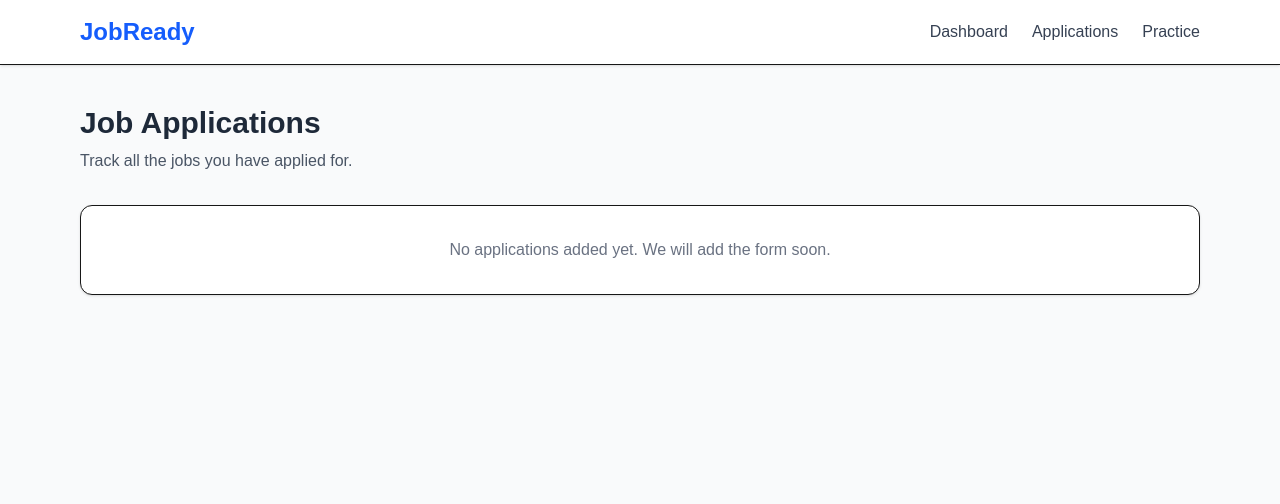
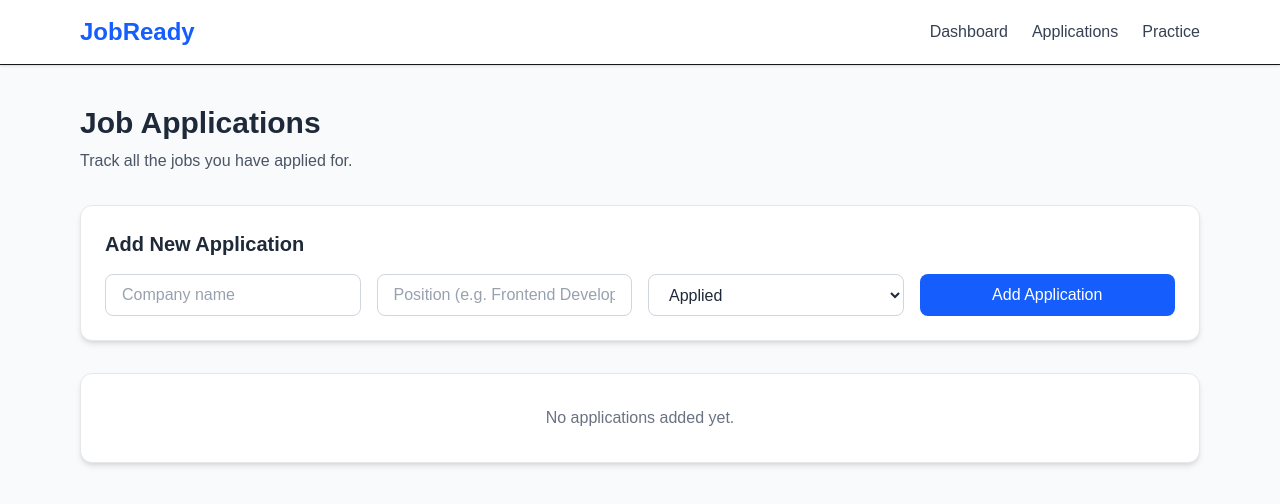
Before and after one commit to Kuldeep9711/job-ready, a Next.js app: page /applications in a window 1280 px wide. Shown: the top 504 px of the page. Built offline with nearby package versions, Linux system fonts and the light colour scheme.

Commit message:
feat: create applications page with add form, table and colored status badges

```diff
--- a/src/app/applications/page.tsx
+++ b/src/app/applications/page.tsx
@@ -1,6 +1,46 @@
+"use client";
+
+import { useState } from "react";
 import Header from "@/components/Header";
 
+interface JobApplication {
+  id: number;
+  company: string;
+  position: string;
+  status: string;
+  date: string;
+}
+
 export default function ApplicationsPage() {
+  const [applications, setApplications] = useState<JobApplication[]>([]);
+  const [company, setCompany] = useState("");
+  const [position, setPosition] = useState("");
+  const [status, setStatus] = useState("Applied");
+
+  const handleAddApplication = (e: React.FormEvent) => {
+    e.preventDefault();
+
+    if (!company || !position) {
+      alert("Please fill Company and Position");
+      return;
+    }
+
+    const newApplication: JobApplication = {
+      id: Date.now(),
+      company,
+      position,
+      status,
+      date: new Date().toLocaleDateString(),
+    };
+
+    setApplications([newApplication, ...applications]);
+
+    // Clear form
+    setCompany("");
+    setPosition("");
+    setStatus("Applied");
+  };
+
   return (
     <div className="min-h-screen bg-gray-50">
       <Header />
@@ -13,10 +53,102 @@ export default function ApplicationsPage() {
           Track all the jobs you have applied for.
         </p>
 
-        <div className="bg-white p-8 rounded-xl shadow-sm border text-center">
-          <p className="text-gray-500">
-            No applications added yet. We will add the form soon.
-          </p>
+        {/* Add Application Form */}
+       <div className="bg-white p-6 rounded-xl shadow-md border border-gray-200 mb-8">
+          <h2 className="text-xl font-semibold text-gray-800 mb-4">Add New Application</h2>
+
+          <form
+            onSubmit={handleAddApplication}
+            className="grid grid-cols-1 md:grid-cols-4 gap-4"
+          >
+            <input
+              type="text"
+              placeholder="Company name"
+              value={company}
+              onChange={(e) => setCompany(e.target.value)}
+              className="border border-gray-300 rounded-lg px-4 py-2 text-gray-800 placeholder:text-gray-400 focus:outline-none focus:ring-2 focus:ring-blue-500"
+            />
+
+            <input
+              type="text"
+              placeholder="Position (e.g. Frontend Developer)"
+              value={position}
+              onChange={(e) => setPosition(e.target.value)}
+              className="border border-gray-300 rounded-lg px-4 py-2 text-gray-800 placeholder:text-gray-400 focus:outline-none focus:ring-2 focus:ring-blue-500"
+            />
+
+            <select
+              value={status}
+              onChange={(e) => setStatus(e.target.value)}
+              className="border border-gray-300 rounded-lg px-4 py-2 text-gray-800 focus:outline-none focus:ring-2 focus:ring-blue-500"
+            >
+              <option value="Applied">Applied</option>
+              <option value="Interview">Interview</option>
+              <option value="Offer">Offer</option>
+              <option value="Rejected">Rejected</option>
+            </select>
+
+            <button
+              type="submit"
+              className="bg-blue-600 text-white rounded-lg px-4 py-2 hover:bg-blue-700 transition"
+            >
+              Add Application
+            </button>
+          </form>
+        </div>
+
+        {/* Applications List */}
+        <div className="bg-white rounded-xl shadow-md border border-gray-200 overflow-hidden">
+          {applications.length === 0 ? (
+            <div className="p-8 text-center text-gray-500">
+              No applications added yet.
+            </div>
+          ) : (
+            <table className="w-full">
+              <thead className="bg-gray-50 border-b">
+                <tr>
+                  <th className="text-left px-6 py-3 text-sm font-medium text-gray-500">
+                    Company
+                  </th>
+                  <th className="text-left px-6 py-3 text-sm font-medium text-gray-500">
+                    Position
+                  </th>
+                  <th className="text-left px-6 py-3 text-sm font-medium text-gray-500">
+                    Status
+                  </th>
+                  <th className="text-left px-6 py-3 text-sm font-medium text-gray-500">
+                    Date
+                  </th>
+                </tr>
+              </thead>
+              <tbody>
+  {applications.map((app) => (
+    <tr key={app.id} className="border-b hover:bg-gray-50">
+      <td className="px-6 py-4 font-medium text-gray-800">{app.company}</td>
+      <td className="px-6 py-4 text-gray-800">{app.position}</td>
+      <td className="px-6 py-4">
+        <span
+  className={`px-3 py-1 rounded-full text-sm font-medium
+    ${
+      app.status === "Applied"
+        ? "bg-blue-100 text-blue-700"
+        : app.status === "Interview"
+        ? "bg-yellow-100 text-yellow-700"
+        : app.status === "Offer"
+        ? "bg-green-100 text-green-700"
+        : "bg-red-100 text-red-700"
+    }
+  `}
+>
+  {app.status}
+</span>
+      </td>
+      <td className="px-6 py-4 text-gray-500">{app.date}</td>
+    </tr>
+  ))}
+</tbody>
+            </table>
+          )}
         </div>
       </main>
     </div>
```
